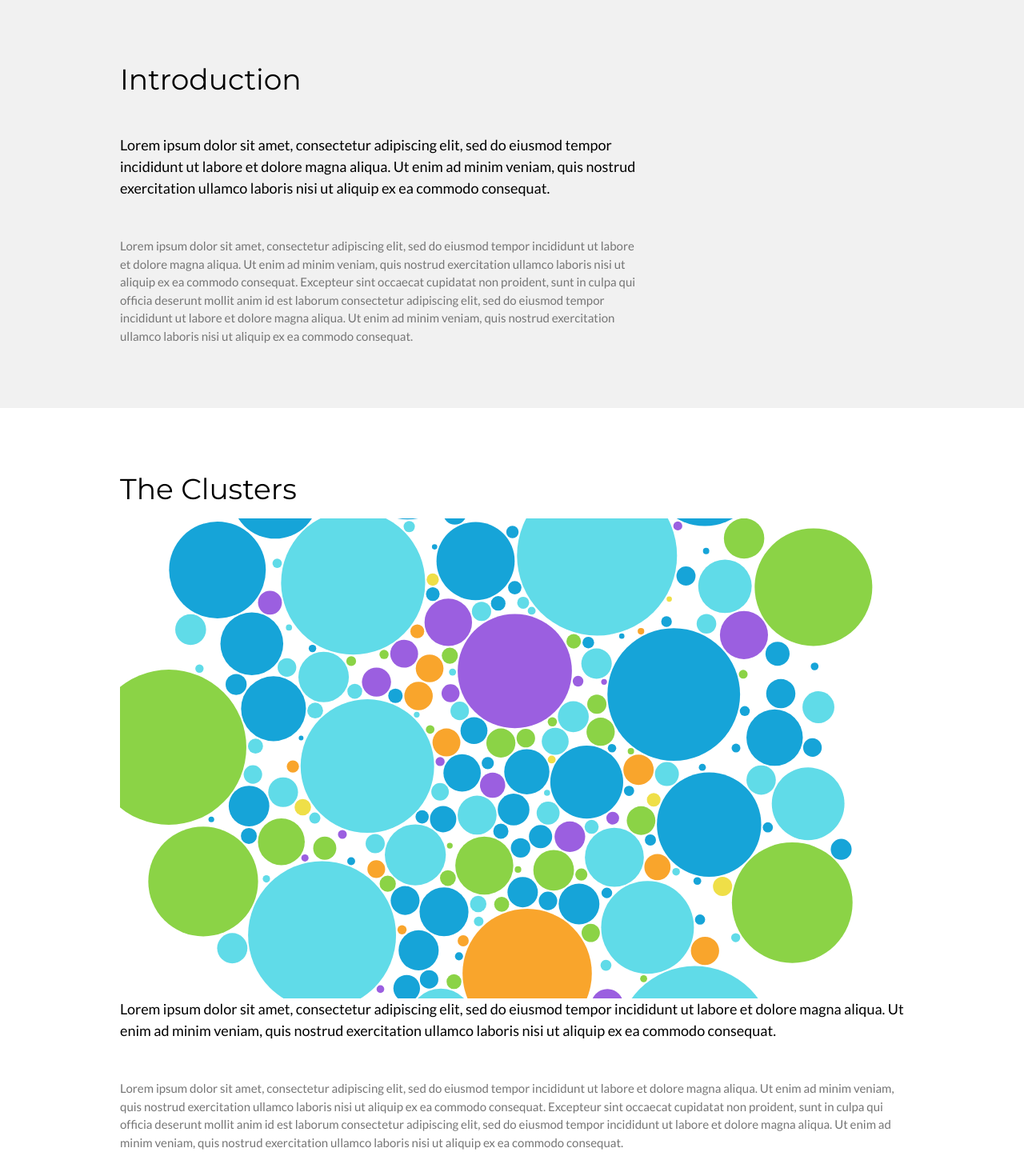
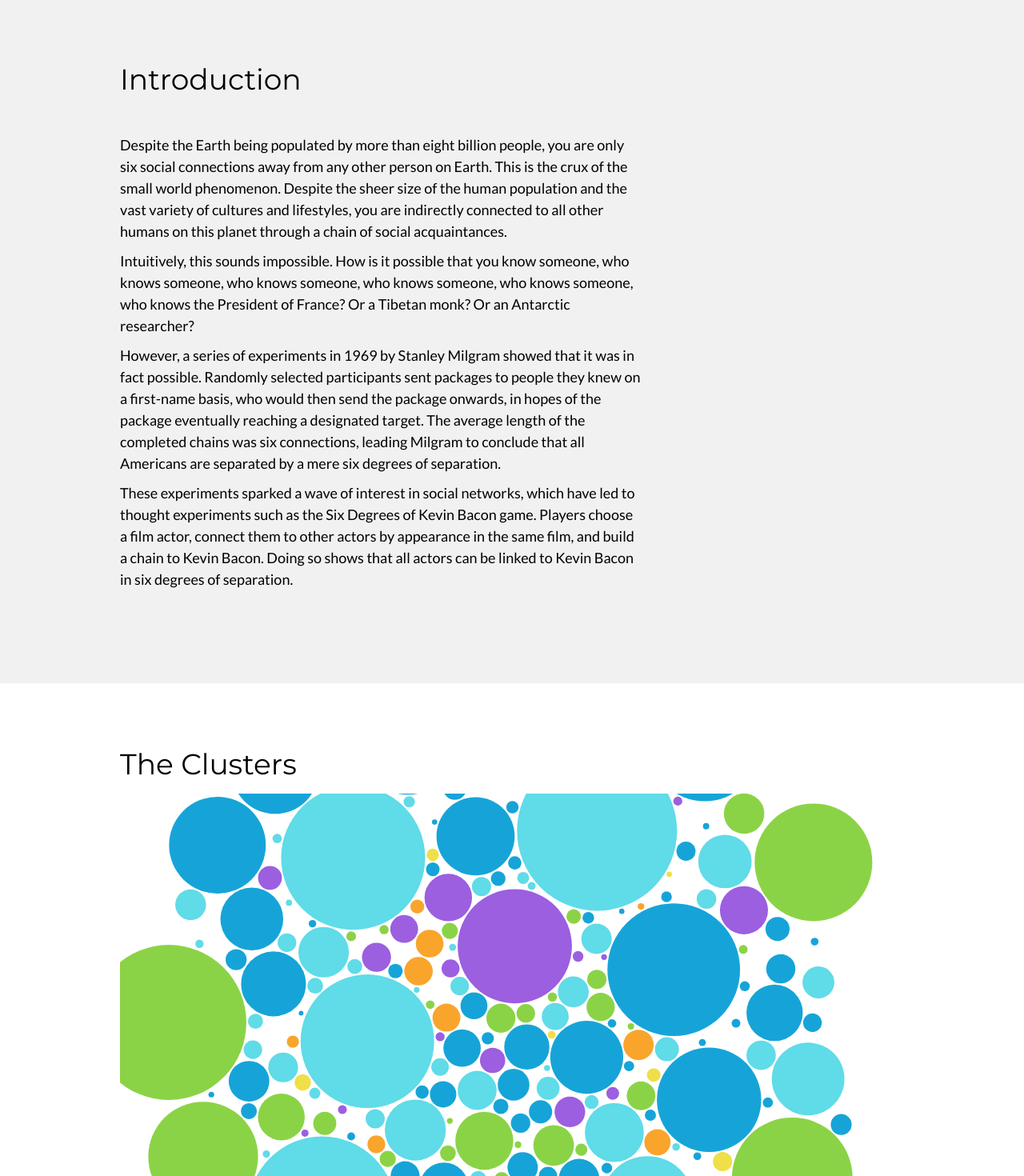
Before and after one commit to OrenKGit/Six-Degrees-Of-Spiderman, a SvelteKit app: page / in a window 1280 px wide. Shown: the part 540-2010 px from the top of the page at 80% size. Built offline with nearby package versions, Linux system fonts and the light colour scheme.

Commit message:
Update App.svelte

```diff
--- a/src/components/App.svelte
+++ b/src/components/App.svelte
@@ -53,11 +53,11 @@ body,h1,h2,h3,h4,h5,h6 {font-family: "Lato", sans-serif}
 
     <div class="w3-twothird">
       <h1>Introduction</h1>
-      <h5 class="w3-padding-32">Lorem ipsum dolor sit amet, consectetur adipiscing elit, sed do eiusmod tempor incididunt ut labore et dolore magna aliqua. Ut enim ad minim veniam, quis nostrud exercitation ullamco laboris nisi ut aliquip ex ea commodo consequat.</h5>
+      <h5 class="w3-padding-32">Despite the Earth being populated by more than eight billion people, you are only six social connections away from any other person on Earth. This is the crux of the small world phenomenon. Despite the sheer size of the human population and the vast variety of cultures and lifestyles, you are indirectly connected to all other humans on this planet through a chain of social acquaintances.
+      <h5 class="w3-padding-3">Intuitively, this sounds impossible. How is it possible that you know someone, who knows someone, who knows someone, who knows someone, who knows someone, who knows the President of France? Or a Tibetan monk? Or an Antarctic researcher?
+      <h5> However, a series of experiments in 1969 by Stanley Milgram showed that it was in fact possible. Randomly selected participants sent packages to people they knew on a first-name basis, who would then send the package onwards, in hopes of the package eventually reaching a designated target. The average length of the completed chains was six connections, leading Milgram to conclude that all Americans are separated by a mere six degrees of separation.
+      <h5> These experiments sparked a wave of interest in social networks, which have led to thought experiments such as the Six Degrees of Kevin Bacon game. Players choose a film actor, connect them to other actors by appearance in the same film, and build a chain to Kevin Bacon. Doing so shows that all actors can be linked to Kevin Bacon in six degrees of separation.
 
-      <p class="w3-text-grey">Lorem ipsum dolor sit amet, consectetur adipiscing elit, sed do eiusmod tempor incididunt ut labore et dolore magna aliqua. Ut enim ad minim veniam, quis nostrud exercitation ullamco laboris nisi ut aliquip ex ea commodo consequat. Excepteur sint
-        occaecat cupidatat non proident, sunt in culpa qui officia deserunt mollit anim id est laborum consectetur adipiscing elit, sed do eiusmod tempor incididunt ut labore et dolore magna aliqua. Ut enim ad minim veniam, quis nostrud exercitation ullamco
-        laboris nisi ut aliquip ex ea commodo consequat.</p>
     </div>
   </div>
 </div>
@@ -73,11 +73,8 @@ body,h1,h2,h3,h4,h5,h6 {font-family: "Lato", sans-serif}
         <centered><BubbleGraph graph={netdata}/></centered>
 
       </div>
-      <h5 class="w3-padding-32">Lorem ipsum dolor sit amet, consectetur adipiscing elit, sed do eiusmod tempor incididunt ut labore et dolore magna aliqua. Ut enim ad minim veniam, quis nostrud exercitation ullamco laboris nisi ut aliquip ex ea commodo consequat.</h5>
-
-      <p class="w3-text-grey">Lorem ipsum dolor sit amet, consectetur adipiscing elit, sed do eiusmod tempor incididunt ut labore et dolore magna aliqua. Ut enim ad minim veniam, quis nostrud exercitation ullamco laboris nisi ut aliquip ex ea commodo consequat. Excepteur sint
-        occaecat cupidatat non proident, sunt in culpa qui officia deserunt mollit anim id est laborum consectetur adipiscing elit, sed do eiusmod tempor incididunt ut labore et dolore magna aliqua. Ut enim ad minim veniam, quis nostrud exercitation ullamco
-        laboris nisi ut aliquip ex ea commodo consequat.</p>
+      <h5 class="w3-padding-32">To illustrate this concept, we considered using social network data. However, this produced ethical concerns, as it is very difficult to gather this kind of data both comprehensively and with respect for people’s privacy. Therefore, we used the Marvel Comics Universe, which consists of the stories of thousands and thousands of different characters, who often interact with each other in crossovers and collaborations. The comics therefore present us with a full picture of each of these characters’ social networks, which are best represented by a network graph.
+      <h5>By using a network graph to show the relationships between characters, as well as the strength of the relationship, we can highlight the clusters of characters that have formed. It also allows us to identify how unlikely chains can exist. By following the path between nodes, you can see the connections that link together unlikely character-pairs. For example, Harry Osborn is Spiderman’s friend, and Spiderman knows Wasp, who knows Cyclops.
     </div>
 
     <div class="w3-third w3-center">
@@ -95,11 +92,9 @@ body,h1,h2,h3,h4,h5,h6 {font-family: "Lato", sans-serif}
         <centered><NetworkGraph graph={netdata}/></centered>
 
       </div>
-      <h5 class="w3-padding-32">Lorem ipsum dolor sit amet, consectetur adipiscing elit, sed do eiusmod tempor incididunt ut labore et dolore magna aliqua. Ut enim ad minim veniam, quis nostrud exercitation ullamco laboris nisi ut aliquip ex ea commodo consequat.</h5>
-
-      <p class="w3-text-grey">Lorem ipsum dolor sit amet, consectetur adipiscing elit, sed do eiusmod tempor incididunt ut labore et dolore magna aliqua. Ut enim ad minim veniam, quis nostrud exercitation ullamco laboris nisi ut aliquip ex ea commodo consequat. Excepteur sint
-        occaecat cupidatat non proident, sunt in culpa qui officia deserunt mollit anim id est laborum consectetur adipiscing elit, sed do eiusmod tempor incididunt ut labore et dolore magna aliqua. Ut enim ad minim veniam, quis nostrud exercitation ullamco
-        laboris nisi ut aliquip ex ea commodo consequat.</p>
+      <h5 class="w3-padding-32">In our graph, we represent each character as a bubble. The color is determined by the broad affiliation of the character (i.e., Avengers, X-Men, Fantastic Four, etc.) , and the size is determined by the number of connections the character has. A connection is a link between two characters who have interacted in the comics. Interestingly, by linking size to connection count, we find that size also roughly represents how often a character appears in comics, as any appearance in a comic will likely include some form of interaction with other characters.
+      <h5> By hovering over a character’s bubble, you can see an indicator that shows their name, number of total interactions with other characters, and number of connections. Doing this also grays out the bubbles of other characters that the specified character is not connected to, highlighting who is within one degree of separation from them. By hovering over one character at a time, you can trace paths between any two characters within a couple degrees of separation.
+      <h5>You can also zoom in and out and drag character bubbles around to see how the whole network reacts in a magnetic manner, keeping social clusters connected. This was the most challenging feature to implement, but it allows you to visualize the social distance between a character and others, as they shift around.</h5>
     </div>
 
     <div class="w3-third w3-center">
```
